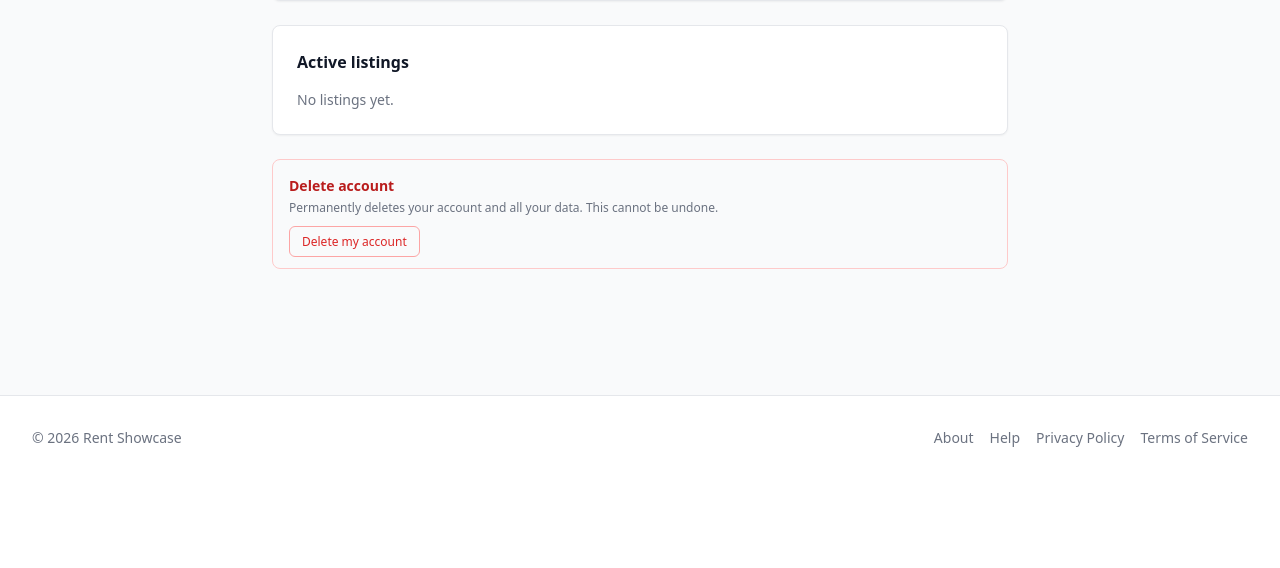
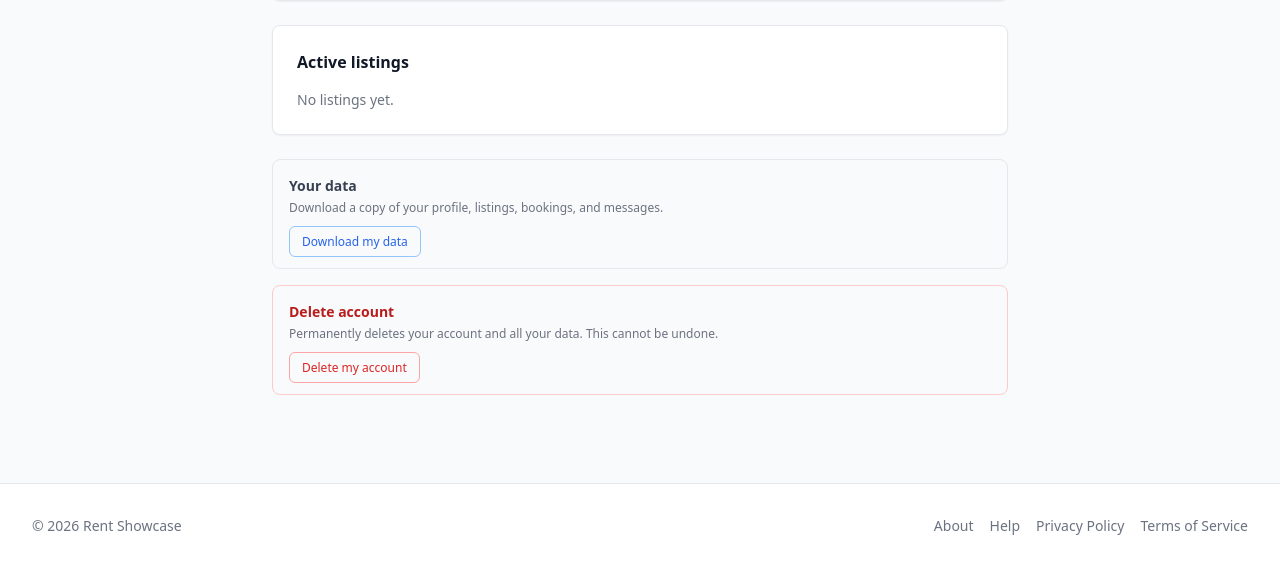
Before and after one commit to rgezikov/rent-showcase, a Django app: page /accounts/profile/1/ in a window 1280 px wide. Shown: the part 320-888 px from the top of the page. Before the commit the page ends 767 px from the top, so only its background shows below. Run offline with Django 5.2, Linux system fonts and the light colour scheme; the visitor is signed in with stand-in values (Sample User, id 1); data comes from the database, SQL or seed files in the repository; data that the repository does not hold is empty; style sheets or scripts are compiled from the project's sources; some libraries are stand-ins or nearby versions.

Commit message:
Phase 17: GDPR data portability export
Download my data button on profile page returns a JSON file containing
the user's profile, listings, bookings, and sent messages. Requires login.
6 unit tests verifying content and isolation from other users' data.

Co-Authored-By: Claude Sonnet 4.6 <noreply@anthropic.com>

```diff
--- a/accounts/urls.py
+++ b/accounts/urls.py
@@ -13,6 +13,7 @@ urlpatterns = [
     path('profile/<int:pk>/', views.profile_view, name='profile'),
     path('profile/edit/', views.profile_edit, name='profile_edit'),
     path('delete/', views.account_delete, name='account_delete'),
+    path('export/', views.data_export, name='data_export'),
 
     # Password reset
     path('password-reset/',
--- a/accounts/views.py
+++ b/accounts/views.py
@@ -1,9 +1,12 @@
+import json
+
 from django.contrib import messages
 from django.contrib.auth import login, logout, get_user_model
 from django.contrib.auth.decorators import login_required
 from django.contrib.auth.views import LoginView, LogoutView
 from django.core import signing
 from django.core.mail import send_mail
+from django.http import HttpResponse
 from django.shortcuts import render, redirect, get_object_or_404
 from django.template.loader import render_to_string
 from django.urls import reverse
@@ -107,3 +110,68 @@ def account_delete(request):
         messages.success(request, _('Your account has been deleted.'))
         return redirect('home')
     return render(request, 'accounts/account_delete_confirm.html')
+
+
+@login_required
+def data_export(request):
+    user = request.user
+
+    profile = {
+        'email': user.email,
+        'first_name': user.first_name,
+        'last_name': user.last_name,
+        'account_type': user.account_type,
+        'company_name': user.company_name,
+        'phone': user.phone,
+        'location': user.location,
+        'bio': user.bio,
+        'date_joined': user.date_joined.isoformat(),
+    }
+
+    listings = [
+        {
+            'title': l.title,
+            'description': l.description,
+            'category': l.category.name if l.category else None,
+            'location': l.location,
+            'price_per_day': str(l.price_per_day),
+            'is_active': l.is_active,
+            'created_at': l.created_at.isoformat(),
+        }
+        for l in user.listings.all()
+    ]
+
+    bookings_as_renter = [
+        {
+            'listing': b.listing.title,
+            'start_date': str(b.start_date),
+            'end_date': str(b.end_date),
+            'status': b.status,
+            'total_price': str(b.total_price),
+            'created_at': b.created_at.isoformat(),
+        }
+        for b in user.bookings.all()
+    ]
+
+    messages_sent = [
+        {
+            'booking': m.booking.listing.title,
+            'body': m.body,
+            'sent_at': m.created_at.isoformat(),
+        }
+        for m in user.sent_messages.filter(is_system=False)
+    ]
+
+    payload = {
+        'profile': profile,
+        'listings': listings,
+        'bookings': bookings_as_renter,
+        'messages': messages_sent,
+    }
+
+    response = HttpResponse(
+        json.dumps(payload, indent=2, ensure_ascii=False),
+        content_type='application/json',
+    )
+    response['Content-Disposition'] = 'attachment; filename="my-rent-showcase-data.json"'
+    return response
--- a/templates/accounts/profile.html
+++ b/templates/accounts/profile.html
@@ -83,9 +83,20 @@
     <p class="text-sm text-gray-500">{% trans "No listings yet." %}</p>
   </div>
 
-  <!-- Danger zone (own profile) -->
+  <!-- Data & account actions (own profile) -->
   {% if user == profile_user %}
-    <div class="mt-6 border border-red-200 rounded-lg p-4">
+    <div class="mt-6 border border-gray-200 rounded-lg p-4">
+      <h3 class="text-sm font-semibold text-gray-700 mb-1">{% trans "Your data" %}</h3>
+      <p class="text-xs text-gray-500 mb-3">
+        {% trans "Download a copy of your profile, listings, bookings, and messages." %}
+      </p>
+      <a href="{% url 'accounts:data_export' %}"
+         class="text-xs text-blue-600 border border-blue-300 px-3 py-1.5 rounded-md hover:bg-blue-50">
+        {% trans "Download my data" %}
+      </a>
+    </div>
+
+    <div class="mt-4 border border-red-200 rounded-lg p-4">
       <h3 class="text-sm font-semibold text-red-700 mb-1">{% trans "Delete account" %}</h3>
       <p class="text-xs text-gray-500 mb-3">
         {% trans "Permanently deletes your account and all your data. This cannot be undone." %}
```
Also changed, not shown: accounts/tests/test_data_export.py (added, +59 -0 lines).
